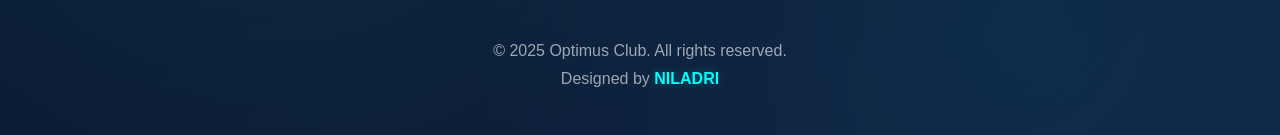
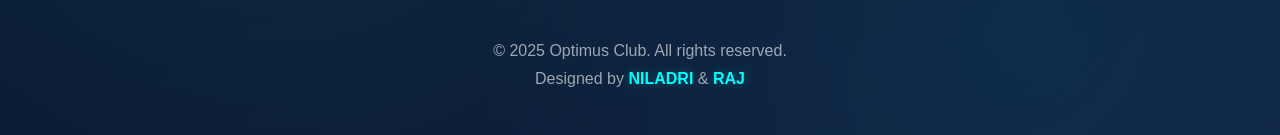
Before and after one commit to Niladri080/OPTIMUS-club-home, a website: page index.html in a window 1280 px wide. Shown: the part 4123-4258 px from the top of the page. Drawn offline with nearby package versions, Linux system fonts and the light colour scheme.

Commit message:
Footer updated

```diff
--- a/index.html
+++ b/index.html
@@ -234,7 +234,7 @@
 
     <div class="footer-bottom" data-aos="fade-up" data-aos-delay="100">
       <p>© 2025 Optimus Club. All rights reserved.</p>
-      <p>Designed by <span>NILADRI</span></p>
+      <p>Designed by <span>NILADRI</span> & <span>RAJ</span></p>
     </div>
   </footer>
 </body>
```
